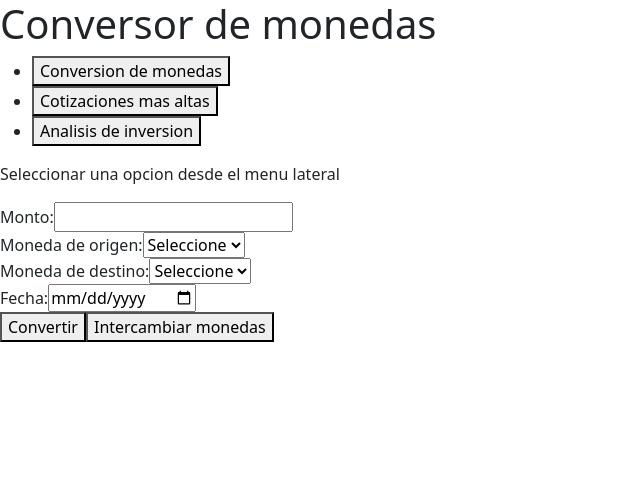
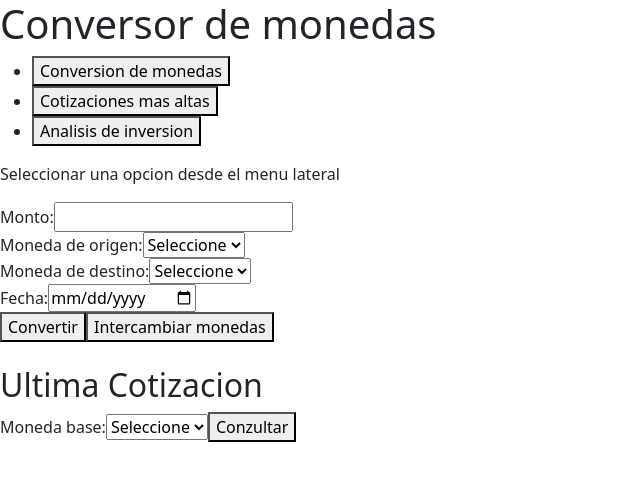
Before and after one commit to MarcoGillone/conversor, a React (Create React App) app: page / in a window 1280 px wide. Shown: the top 480 px of the page, without its empty margins (0-640 px from the left). Built offline with nearby package versions, Linux system fonts and the light colour scheme; no server answers.

Commit message:
Crear ultima cotizacion

```diff
--- a/src/App.js
+++ b/src/App.js
@@ -3,6 +3,7 @@ import './App.css';
 import Header from './componentes/Header';
 import Sidebar from './componentes/Sidebar';
 import ConverterForm from './componentes/ConverterForm';
+import UltimaCotizacion from './componentes/UltimaCotizacion';
 function App() {
   return (
     <div className='APP_container'>
@@ -14,6 +15,8 @@ function App() {
           </div>
           <main>
             <ConverterForm/>
+            <br></br>
+            <UltimaCotizacion/>
           </main>
       </div>
     </div>
--- /dev/null
+++ b/src/componentes/UltimaCotizacion.js
@@ -0,0 +1,84 @@
+import React, {useEffect, useState} from "react";
+import { getCurrencies, getLatest } from "../servicio/FrankfurterService";
+
+const UltimaCotizacion = () =>{
+    const [monedaOrigen, setMonedaOrigen] = useState('USD');
+    const [tasa, setTasa] = useState(null);
+    const [fecha, setFecha] = useState('');
+    const [monedas, setMonedas]= useState({});
+
+    const handleGetLatest = async () =>{
+        try{
+            const data = await getLatest(monedaOrigen);
+            setTasa(data.rates);
+            setFecha(data.date);
+        }catch (error){
+            console.error('Error al obtener la ultima cotizacion', error);
+            setTasa(null);
+        }
+    };
+    useEffect( () =>{
+        async function fetchMonedas(){
+            try{
+                const data = await getCurrencies();
+                setMonedas(data);
+            }catch(error){
+                console.error("Error al cargar las monedas",error);
+            }
+        }
+        fetchMonedas();
+    },[]);
+    return (
+        <div>
+            <h2>Ultima Cotizacion</h2>
+            <label>
+                Moneda base:
+                <select value={monedaOrigen} onChange={(e) => setMonedaOrigen(e.target.value)} required>
+                    <option value=''> Seleccione </option>
+                    {
+                        (() => {
+                            const options = [];
+                            for (const code in monedas) {
+                            const name = monedas[code];
+                            options.push(
+                                <option key={code} value={code}>
+                                {code} - {name}
+                                </option>
+                            );
+                            }
+                            return options;
+                        })()
+                    }
+                </select>
+
+            </label>
+            <button onClick={handleGetLatest}> Conzultar </button>
+            {tasa && (
+                <div>
+                    <p>Fecha:{fecha}</p>
+                        <ul>
+                        {
+                            (() => {
+                            const items = [];
+                            for (const code in tasa) {
+                                const value = tasa[code];
+                                items.push(
+                                <li key={code}>
+                                    1 {monedaOrigen} = {value} {code}
+                                </li>
+                                );
+                            }
+                            return items;
+                            })()
+                        }
+                        </ul>
+                </div>
+            )
+
+            }
+
+        </div>
+    )
+
+}
+export default UltimaCotizacion;
--- a/src/servicio/frankfurterService.js
+++ b/src/servicio/frankfurterService.js
@@ -19,13 +19,13 @@ export async function getTasaEnFecha(date, from, to) {
     return await response.json();
 }
 
-export async function getLatest(from, to) {
-    const response = await fetch(`${Base_URL}/latest?from=${from}&to=${to}`);
-    if (!response.ok) {
-        throw new Error("Error al obtener la tasa de cambio");
-
-    }
-    return await response.json();
+export async function getLatest(from = 'EUR') {
+  const url = `https://api.frankfurter.app/latest?from=${from}`;
+  const response = await fetch(url);
+  if (!response.ok) {
+    throw new Error('Error al obtener la tasa de cambio');
+  }
+  return await response.json();
 }
 
 export async function getEntreFechas(fromDate, toDate, fromMoneda, toMoneda) {
```
